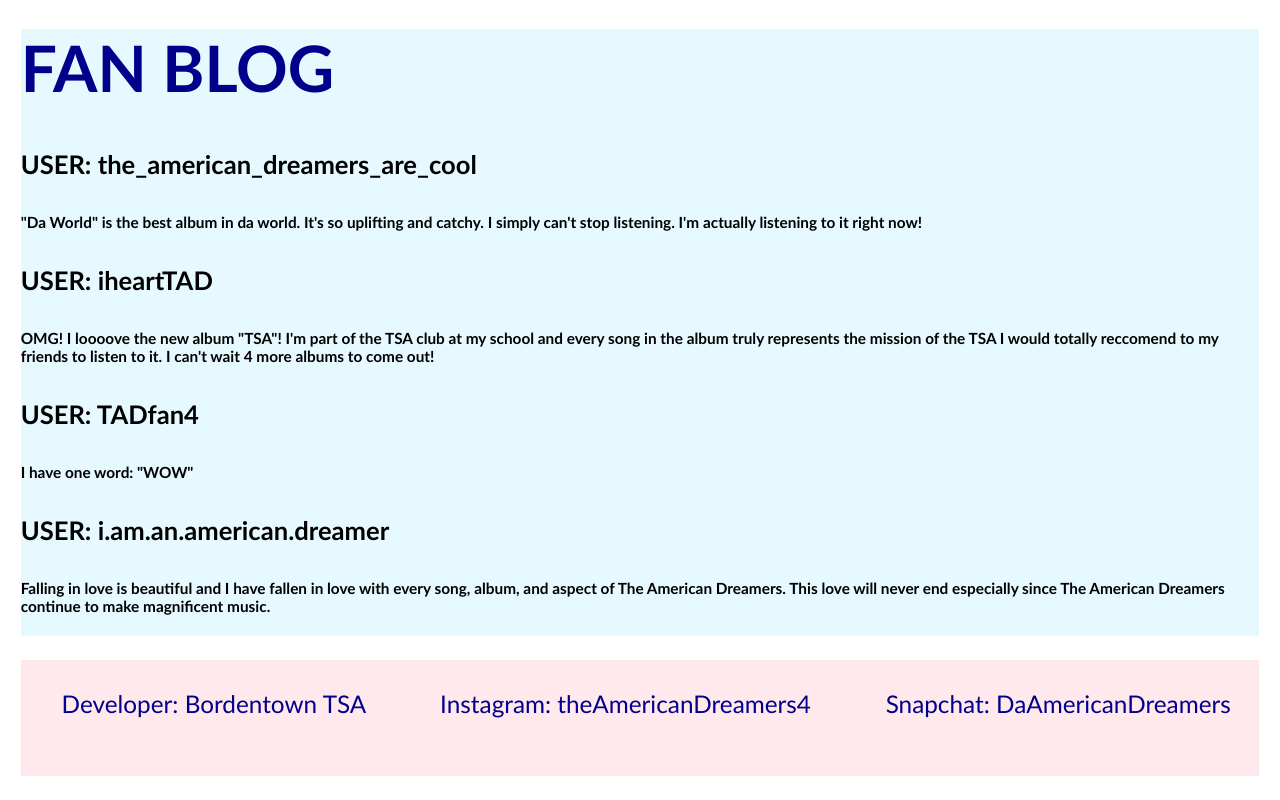
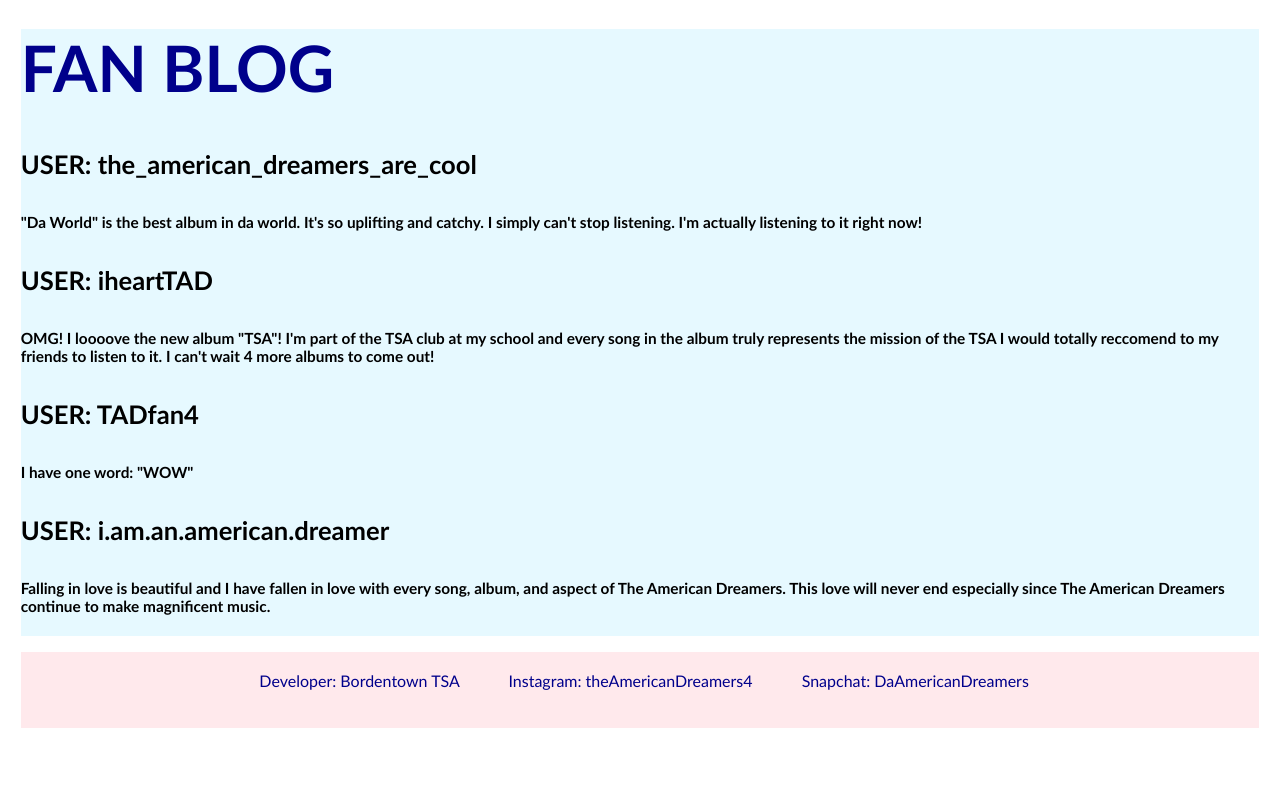
Before and after one commit to bordentowntsa/AmericanDream, a plain HTML site: page news.html in a window 1280 px wide. Shown: the part 1539-2339 px from the top of the page. After the commit the page ends 2283 px from the top, so only its background shows below. Drawn offline with Linux system fonts and the light colour scheme.

Commit message:
Update style.css

```diff
--- a/style.css
+++ b/style.css
@@ -36,7 +36,6 @@ pre{
     font-family: "Trebuchet MS";
     text-align:center;
     color: #00008B;
-    font-size: 1.9vw;
 }
 p{
     color: #00008B;
```
